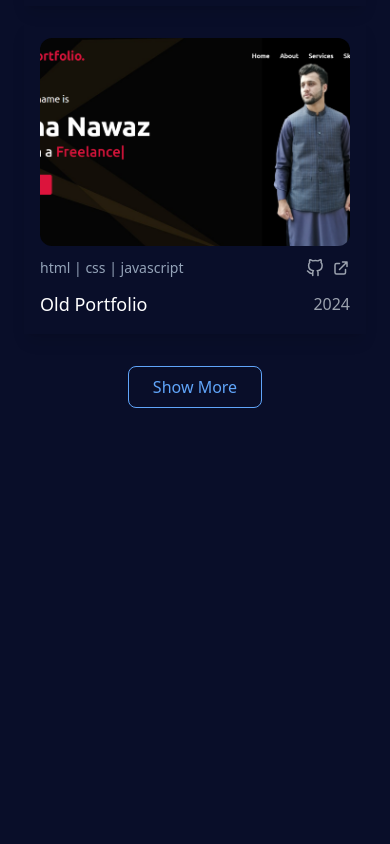
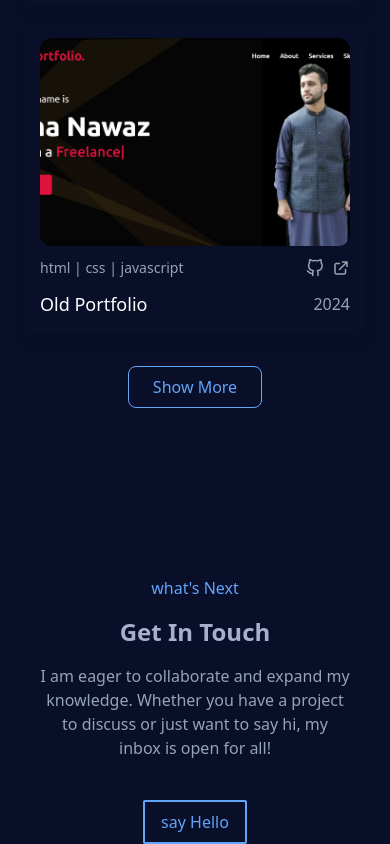
Before and after one commit to talha-fullstackdev/portfolio-nextjs-2, a Next.js app: page / in a window 390 px wide. Shown: the part 6210-7054 px from the top of the page. Before the commit the page ends 6658 px from the top, so only its background shows below. Built offline with nearby package versions, Linux system fonts and the light colour scheme.

Commit message:
initially added get in touch section

```diff
--- a/src/app/components/get in touch/GetInTouch.jsx
+++ b/src/app/components/get in touch/GetInTouch.jsx
@@ -2,14 +2,14 @@ import React from "react";
 
 const GetInTouch = () => {
   return (
-    <div>
-      <p>what's next</p>
-      <p>get in touch</p>
-      <p>
+    <div className="px-10 text-center mt-32 max-w-[700px] m-auto md:pb-20">
+      <p className="text-blue-400 md:text-xl">what's Next</p>
+      <p className="mt-4 text-2xl md:text-4xl font-semibold">Get In Touch</p>
+      <p className="mt-4 text-slate-400 md:text-lg">
         I am eager to collaborate and expand my knowledge. Whether you have a
         project to discuss or just want to say hi, my inbox is open for all!
       </p>
-      <button>say Hello</button>
+      <button className="mt-10 border-2 border-blue-400  text-blue-400 p-2 px-4 rounded-sm hover:text-blue-200">say Hello</button>
     </div>
   );
 };
--- a/src/app/page.js
+++ b/src/app/page.js
@@ -4,6 +4,7 @@ import About from "./components/about/About";
 import Services from "./components/services/Services";
 import WorkDetails from "./components/work/WorkDetails";
 import Projects from "./components/projects/Projects";
+import GetInTouch from "./components/get in touch/GetInTouch";
 export default function Home() {
   return (
     <>
@@ -13,6 +14,7 @@ export default function Home() {
      <Services/>
      <WorkDetails/>
      <Projects/>
+     <GetInTouch/>
     </>
   );
 }
```
